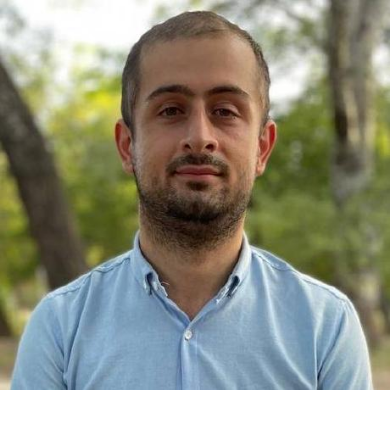
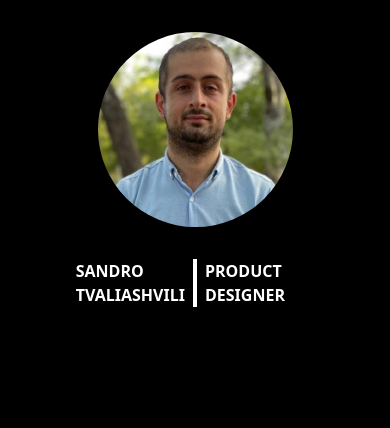
Before and after one commit to Tvaliashvili/CV-Homework-for-10X, a website: page index.html in a window 390 px wide. Drawn offline with Linux system fonts and the light colour scheme.

Commit message:
Banner setup for mobile version

```diff
--- a/index.html
+++ b/index.html
@@ -1,4 +1,4 @@
-<!DOCTYPE html>
+<!doctype html>
 <html lang="en">
   <head>
     <meta charset="UTF-8" />
@@ -6,14 +6,32 @@
     <link rel="stylesheet" href="./src/output.css" />
     <title>CV for 10X</title>
   </head>
-  <body>
-    <div id="title_container">
-      <div id="image_container">
-        <img
-          src="./Photos/172153049.jpg"
-          alt="Profile photo"
-          id="profile_photo"
-        />
+  <body class="bg-black">
+    <div id="background" class="min-h-fit min-w-full">
+      <div id="banner_container" class="h-fit w-full bg-black">
+        <div id="image_div" class="w-full flex mt-8 justify-center">
+          <div id="image_container" class="h-[50%] w-[50%] flex justify-center">
+            <img
+              class="h-full w-full rounded-full"
+              src="./Photos/172153049.jpg"
+              alt="Profile photo"
+            />
+          </div>
+        </div>
+        <div id="name_container" class="h-fit w-full mt-8 flex">
+          <div
+            id="name"
+            class="w-[50%] text-[40] font-bold text-white flex justify-end content-center pr-2 border-r-2 border-solid border-white"
+          >
+            SANDRO <br> TVALIASHVILI
+          </div>
+          <div
+            id="profession"
+            class="w[50%] text-[40] font-bold text-white flex content-center pl-2 border-l-2 border-solid border-white"
+          >
+            PRODUCT <br> DESIGNER
+          </div>
+        </div>
       </div>
     </div>
   </body>
--- a/package.json
+++ b/package.json
@@ -2,5 +2,9 @@
   "dependencies": {
     "@tailwindcss/cli": "^4.1.17",
     "tailwindcss": "^4.1.17"
+  },
+  "devDependencies": {
+    "prettier": "^3.7.2",
+    "prettier-plugin-tailwindcss": "^0.7.1"
   }
 }
```
Also changed, not shown: src/output.css, 1 other file.
